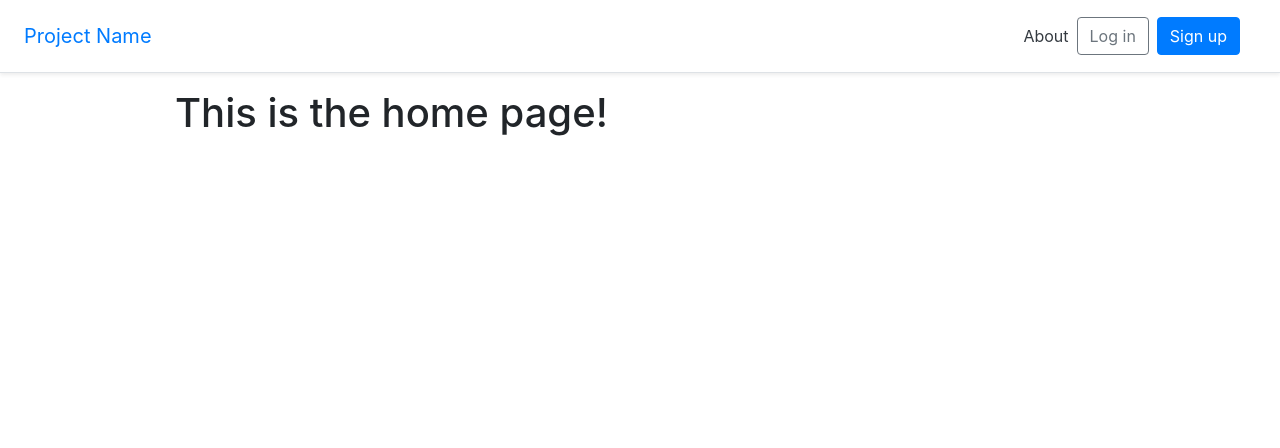
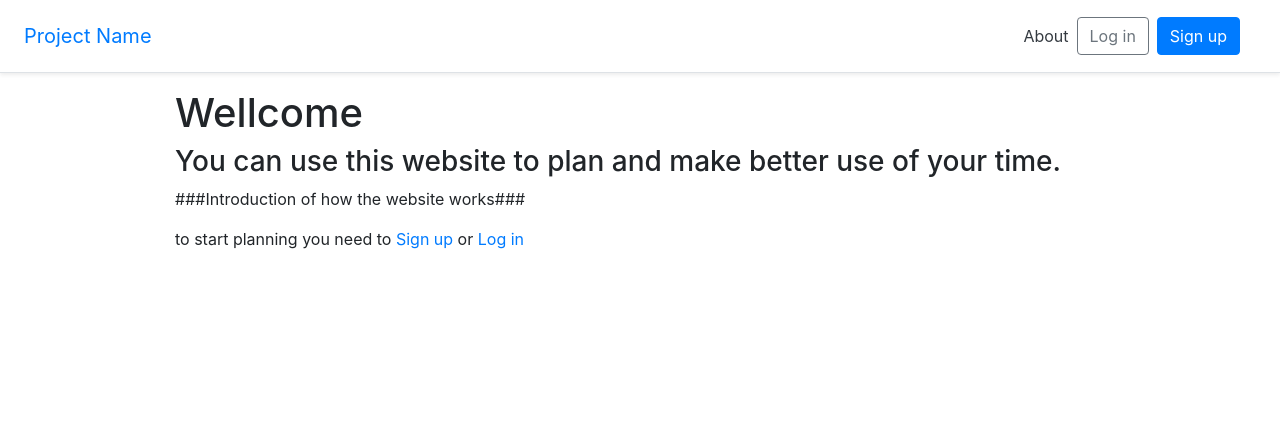
Before and after one commit to zkkamir/planning-project, a Django app: page / in a window 1280 px wide. Shown: the top 448 px of the page. Run offline with Django 3.2, Linux system fonts and the light colour scheme.

Commit message:
Worked on the home page a little.

```diff
--- a/src/base/templates/base/home.html
+++ b/src/base/templates/base/home.html
@@ -3,5 +3,10 @@
 {% block title %}Home{% endblock title %}
 
 {% block content %}
-  <h1>This is the home page!</h1>
+  <h1>Wellcome</h1>
+  <h3>You can use this website to plan and make better use of your time.</h3>
+  <p>###Introduction of how the website works###</p>
+  {% if not user.is_authenticated%}
+    <p>to start planning you need to <a href="{% url 'account_signup' %}">Sign up</a> or <a href="{% url 'account_login'%}">Log in</a></p>
+  {% endif %}
 {% endblock content %}
```
